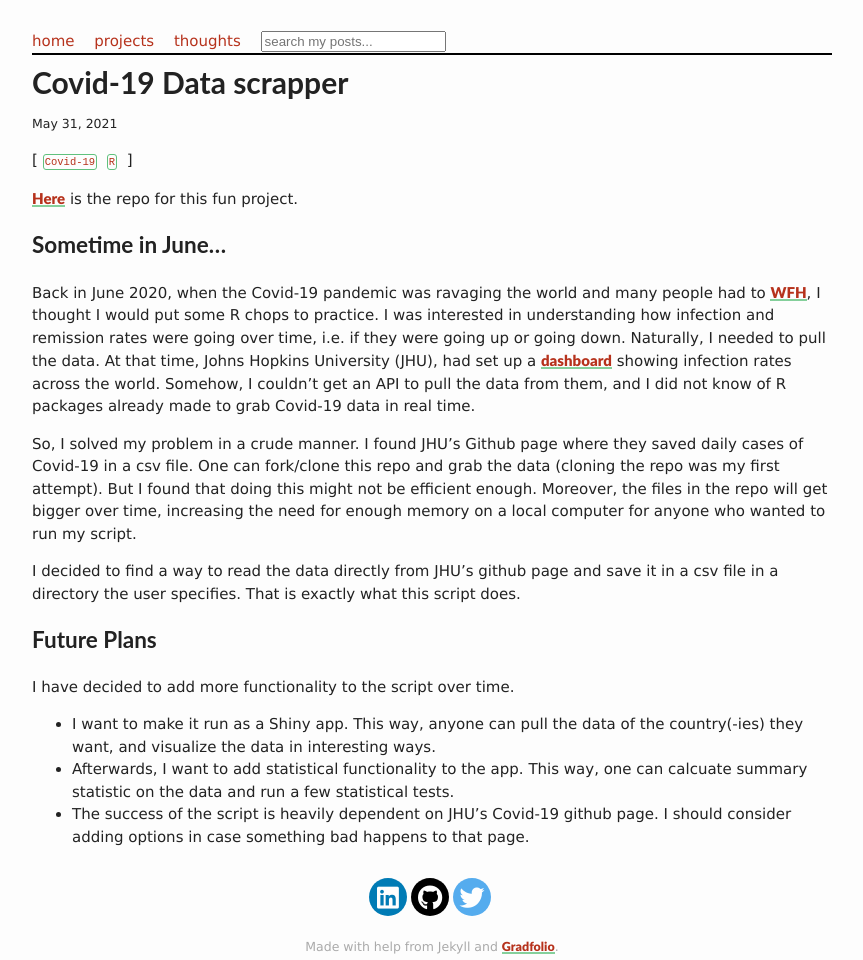
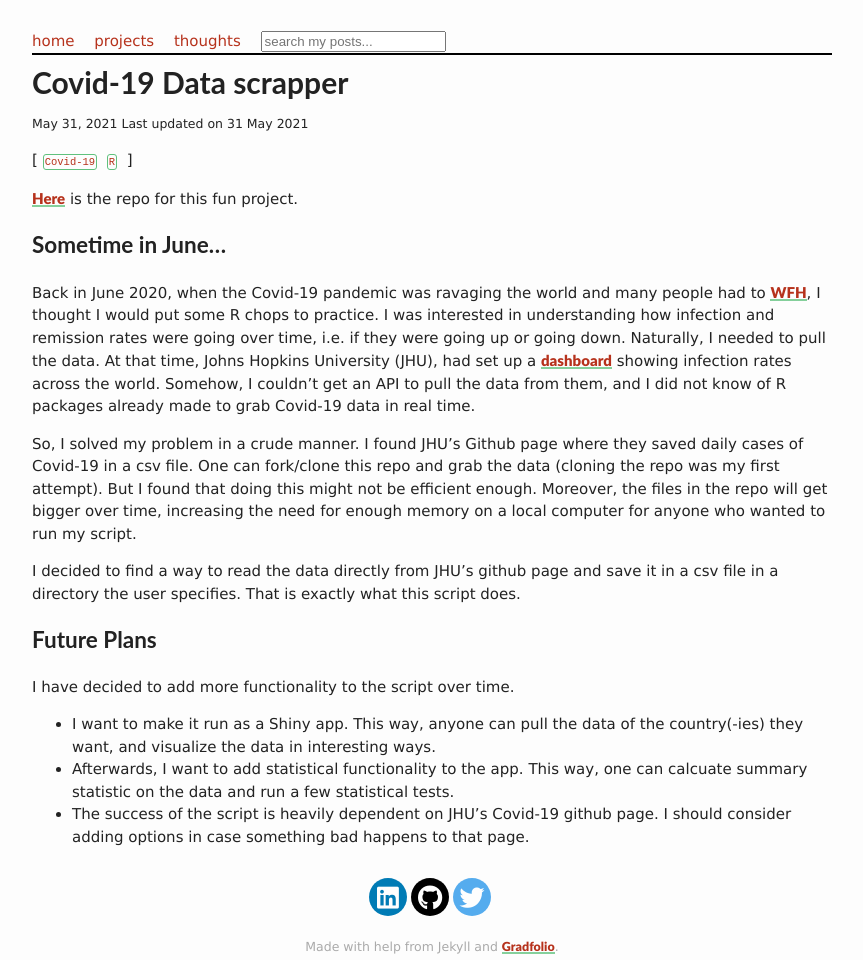
Before and after one commit to tobbyxy/temipete.github.io, a Jekyll site: the page built from _projects/1_project.md, in a window 1280 px wide. Shown: the whole page, without its empty margins (208-1071 px from the left). Built offline with Jekyll 4.4.1, drawn with Linux system fonts in a browser that asks for light colours; nearby versions of some CDN libraries; comment, search, counter and statistics services are not loaded.

Commit message:
Update post.html

```diff
--- a/_layouts/post.html
+++ b/_layouts/post.html
@@ -2,7 +2,12 @@
 layout: default
 ---
 <h2 class="post-headline">{{page.title}}</h2>
-<p class="meta"><small>{{page.date | date: '%B %d, %Y'}}</small></p>
+<p class="meta">
+  <small>
+    {{page.date | date: '%B %d, %Y'}}
+    Last updated on {{ site.time | date_to_long_string }}
+  </small>
+</p>
 <span>[
   {% for tag in page.tags %}
     {% capture tag_name %}{{ tag }}{% endcapture %}
```
